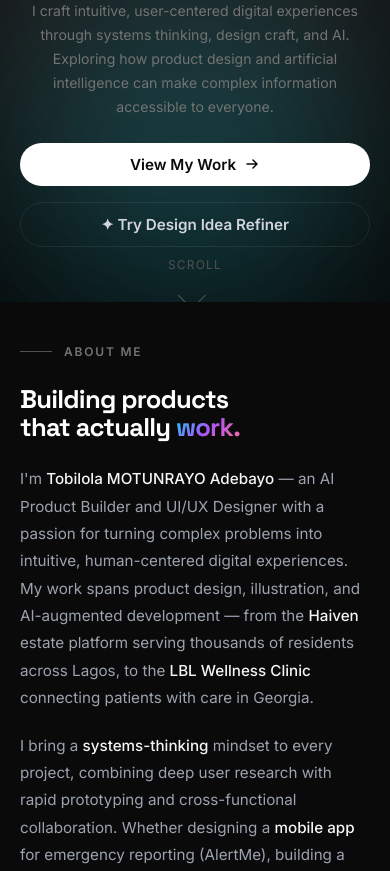
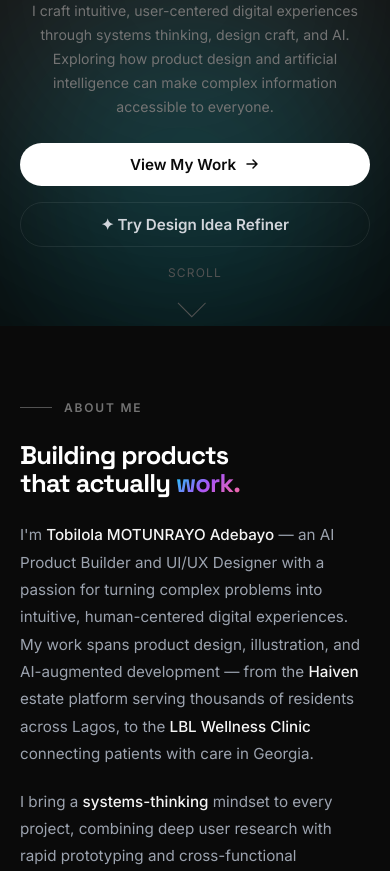
Before and after one commit to Tobilolade/Portfolio, a website built with Vite: page index.html in a window 390 px wide. Shown: the part 209-1080 px from the top of the page. Built offline with nearby package versions, Linux system fonts and the light colour scheme.

Commit message:
Increase mobile hero-to-about breathing room

```diff
--- a/src/style.css
+++ b/src/style.css
@@ -1531,8 +1531,8 @@ a { color: inherit; text-decoration: none; }
   .nav-links, .nav-cta { display: none; }
   .nav-hamburger { display: flex; }
   #hero { min-height: auto; padding-top: calc(var(--nav-h) + 0.5rem); padding-bottom: 0; justify-content: flex-start; }
-  #about { padding-top: 2rem; }
-  .hero-scroll-indicator { margin-top: 0.5rem; }
+  #about { padding-top: 4rem; }
+  .hero-scroll-indicator { margin-top: 1rem; padding-bottom: 1rem; }
   .projects-grid { grid-template-columns: 1fr; }
   .stats-row { gap: 2rem; flex-wrap: wrap; }
   .hero-actions { flex-direction: column; align-items: center; width: 100%; }
```
